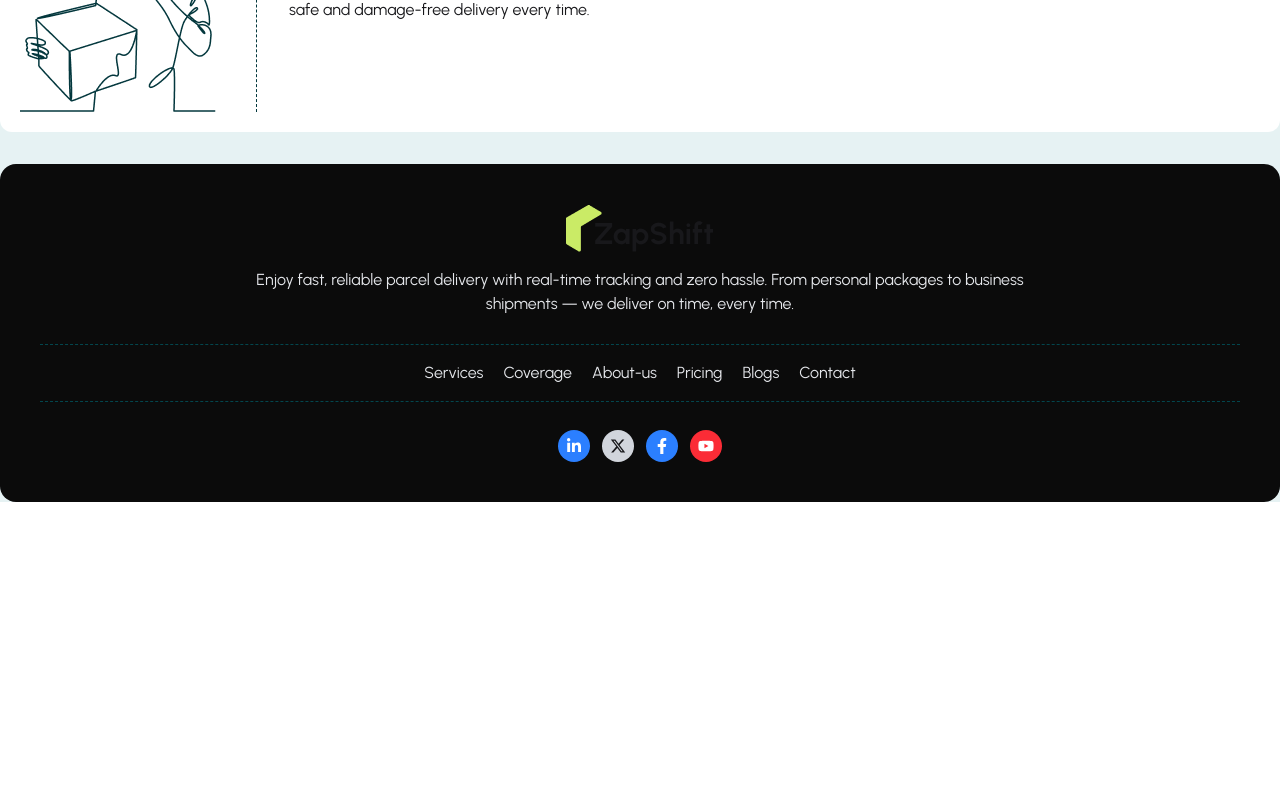
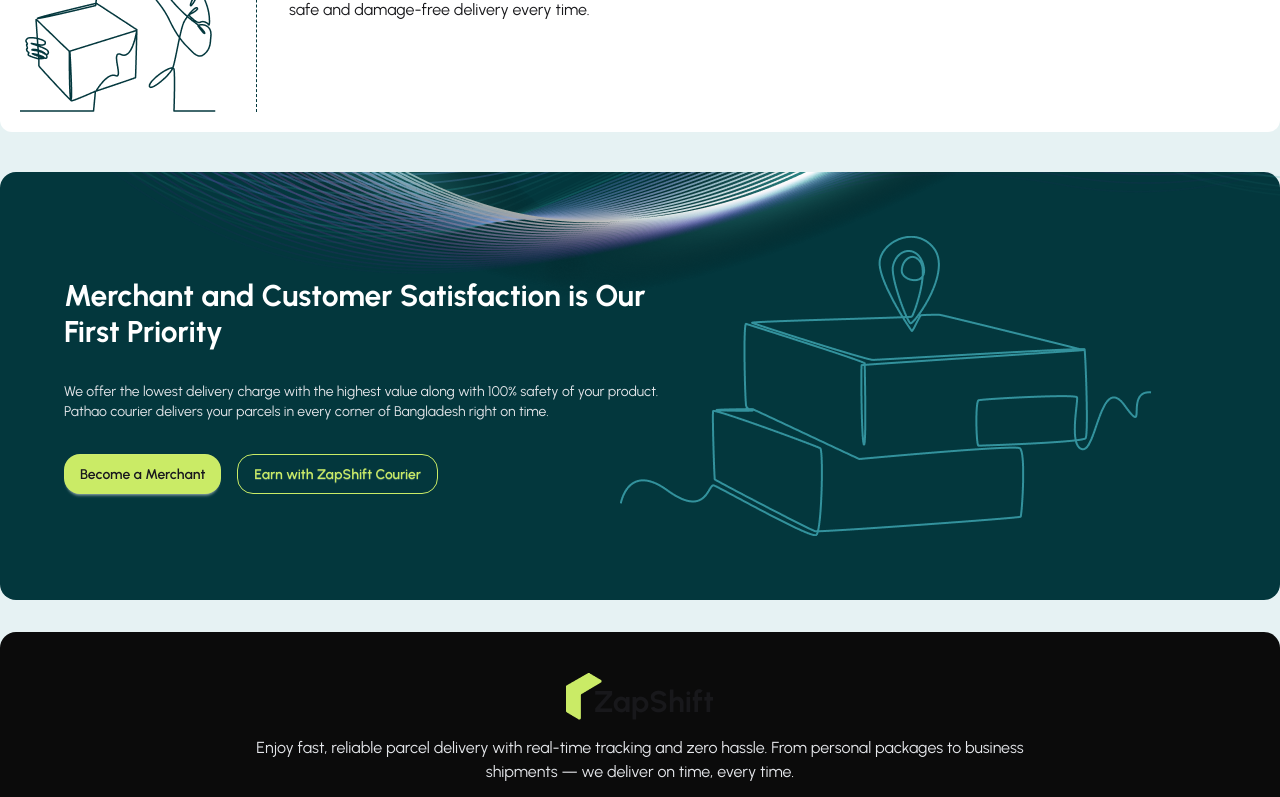
Before and after one commit to Mohammed-Hamim/zap-shift-clients, a React (Vite) app: page / in a window 1280 px wide. Shown: the part 2602-3399 px from the top of the page. Before the commit the page ends 3104 px from the top, so only its background shows below. Built offline with nearby package versions, Linux system fonts and the light colour scheme.

Commit message:
added priority merchant section

```diff
--- a/src/pages/home/Home.jsx
+++ b/src/pages/home/Home.jsx
@@ -4,6 +4,7 @@
 import Service from './ourService/Service';
 import Brands from './brands/Brands';
 import Features from './features/Features';
+import Priority from './priority/Priority';
 
 
 const Home = () => {
@@ -19,6 +20,7 @@
             </div>
            </div>
             <Features></Features>
+            <Priority></Priority>
         </div>
     );
 };
--- /dev/null
+++ b/src/pages/home/priority/Priority.jsx
@@ -0,0 +1,30 @@
+import React from 'react';
+import bgImage from '../../../assets/be-a-merchant-bg.png'
+import locationMerchant from '../../../assets/location-merchant.png'
+
+const Priority = () => {
+    return (
+        <div
+            className="bg-secondary rounded-2xl">
+            <div className=" flex flex-col md:flex-row justify-between items-center p-16"
+                style={{
+                    background: `url(${bgImage})   no-repeat`
+                }}
+            >
+                <div className='flex-1 space-y-8'>
+                    <h2 className='text-white font-bold text-3xl'> Merchant and Customer Satisfaction is Our First Priority</h2>
+                    <p className='text-gray-200 text-sm'>We offer the lowest delivery charge with the highest value along with 100% safety of your product. Pathao courier delivers your parcels in every corner of Bangladesh right on time.</p>
+                    <div className='flex flex-col md:flex-row gap-4'>
+                        <button className='btn border-0 rounded-2xl bg-primary'>Become a Merchant</button>
+                        <button className='btn btn-outline border-primary rounded-2xl text-primary'>Earn with ZapShift Courier</button>
+                    </div>
+                </div>
+                <div className='flex-1 -ml-10'>
+                    <img src={locationMerchant} alt="" />
+                </div>
+            </div>
+        </div>
+    );
+};
+
+export default Priority;
```
